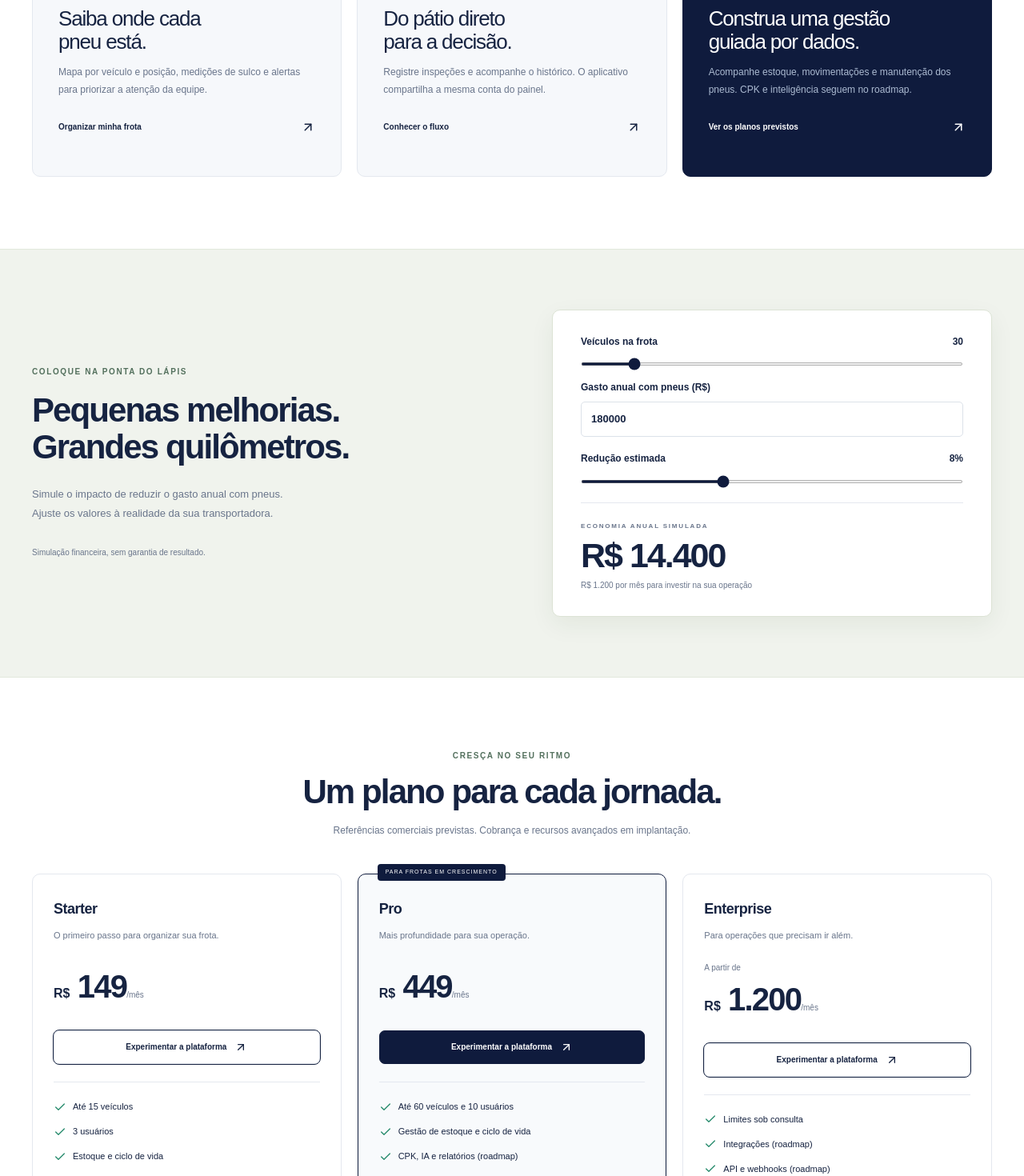
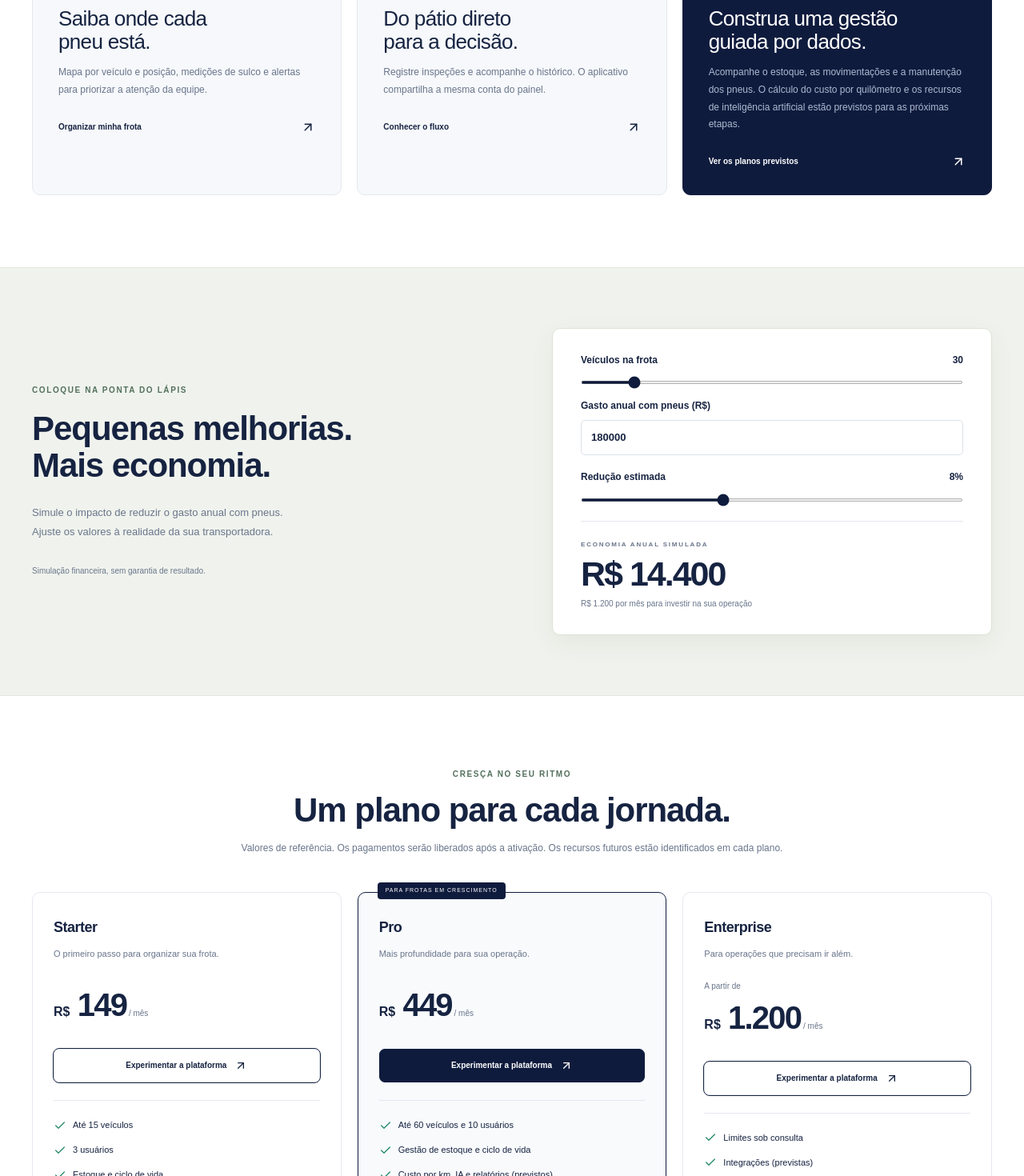
Before and after one commit to geevheit-tecnology/geevheithtires, a Next.js app in the folder web/: page / in a window 1280 px wide. Shown: the part 1330-2800 px from the top of the page at 80% size. Built offline with nearby package versions, Linux system fonts and the light colour scheme.

Commit message:
fix: improve Portuguese copy and text spacing

```diff
--- a/web/app/globals.css
+++ b/web/app/globals.css
@@ -71,7 +71,7 @@ h1,
 h2,
 h3 {
   line-height: 1.1;
-  letter-spacing: -0.045em;
+  letter-spacing: -0.025em;
 }
 p {
   color: var(--muted);
@@ -805,6 +805,8 @@ label small {
 }
 .footer {
   display: flex;
+  flex-wrap: wrap;
+  gap: 20px 24px;
   justify-content: space-between;
   align-items: center;
   padding-block: 40px;
@@ -821,8 +823,8 @@ label small {
   font-size: 5px;
 }
 .footer > span,
-.footer > a:last-child {
-  font-size: 10px;
+.footer > a:not(.brand) {
+  font-size: 12px;
   color: var(--muted);
   display: flex;
   gap: 8px;
--- a/web/components/auth-form.tsx
+++ b/web/components/auth-form.tsx
@@ -140,9 +140,9 @@ export function AuthForm({
         <div>
           <span className="eyebrow">CONTROLE EM CADA QUILÔMETRO</span>
           <h1>
-            O próximo passo
+            O próximo passo{" "}
             <br />
-            da sua frota
+            da sua frota{" "}
             <br />
             <em>começa aqui.</em>
           </h1>
--- a/web/components/landing.tsx
+++ b/web/components/landing.tsx
@@ -148,9 +148,9 @@ export default function Home() {
                 GESTÃO DE PNEUS PARA QUEM MOVE O BRASIL
               </div>
               <h1>
-                Mais estrada.
+                Mais estrada.{" "}
                 <br />
-                Menos custos.
+                Menos custos.{" "}
                 <br />
                 <em>Cada pneu conta.</em>
               </h1>
@@ -213,7 +213,7 @@ export default function Home() {
                     </p>
                   </div>
                   <strong>
-                    {selected.tread_mm} <small>mm</small>
+                    {selected.tread_mm.toLocaleString("pt-BR")} <small>mm</small>
                   </strong>
                 </div>
               </div>
@@ -252,7 +252,7 @@ export default function Home() {
                 UMA OPERAÇÃO. UMA VISÃO COMPLETA.
               </div>
               <h2>
-                O pneu deixa sinais.
+                O pneu deixa sinais.{" "}
                 <br />
                 Sua gestão precisa enxergar.
               </h2>
@@ -267,7 +267,7 @@ export default function Home() {
               <span className="feature-number">01 / VISIBILIDADE</span>
               <CircleDot />
               <h3>
-                Saiba onde cada
+                Saiba onde cada{" "}
                 <br />
                 pneu está.
               </h3>
@@ -283,7 +283,7 @@ export default function Home() {
               <span className="feature-number">02 / OPERAÇÃO</span>
               <ScanLine />
               <h3>
-                Do pátio direto
+                Do pátio direto{" "}
                 <br />
                 para a decisão.
               </h3>
@@ -299,13 +299,14 @@ export default function Home() {
               <span className="feature-number">03 / EVOLUÇÃO</span>
               <BarChart3 />
               <h3>
-                Construa uma gestão
+                Construa uma gestão{" "}
                 <br />
                 guiada por dados.
               </h3>
               <p>
-                Acompanhe estoque, movimentações e manutenção dos pneus. CPK e
-                inteligência seguem no roadmap.
+                Acompanhe o estoque, as movimentações e a manutenção dos pneus.
+                O cálculo do custo por quilômetro e os recursos de inteligência
+                artificial estão previstos para as próximas etapas.
               </p>
               <a href="#planos">
                 Ver os planos previstos <ArrowUpRight size={18} />
@@ -318,9 +319,9 @@ export default function Home() {
             <div>
               <div className="eyebrow dark">COLOQUE NA PONTA DO LÁPIS</div>
               <h2>
-                Pequenas melhorias.
+                Pequenas melhorias.{" "}
                 <br />
-                Grandes quilômetros.
+                Mais economia.
               </h2>
               <p>
                 Simule o impacto de reduzir o gasto anual com pneus. Ajuste os
@@ -384,8 +385,8 @@ export default function Home() {
             <div className="eyebrow dark">CRESÇA NO SEU RITMO</div>
             <h2>Um plano para cada jornada.</h2>
             <p>
-              Referências comerciais previstas. Cobrança e recursos avançados em
-              implantação.
+              Valores de referência. Os pagamentos serão liberados após a ativação.
+              Os recursos futuros estão identificados em cada plano.
             </p>
           </div>
           <div className="plans">
@@ -409,8 +410,8 @@ export default function Home() {
                 items: [
                   "Até 60 veículos e 10 usuários",
                   "Gestão de estoque e ciclo de vida",
-                  "CPK, IA e relatórios (roadmap)",
-                  "Até 3 filiais (roadmap)",
+                  "Custo por km, IA e relatórios (previstos)",
+                  "Gestão de até 3 filiais (prevista)",
                 ],
               },
               {
@@ -419,8 +420,8 @@ export default function Home() {
                 desc: "Para operações que precisam ir além.",
                 items: [
                   "Limites sob consulta",
-                  "Integrações (roadmap)",
-                  "API e webhooks (roadmap)",
+                  "Integrações (previstas)",
+                  "API e webhooks (previstos)",
                   "Atendimento a combinar",
                 ],
               },
@@ -437,7 +438,7 @@ export default function Home() {
                 <div className="price">
                   {i === 2 && <small>A partir de </small>}
                   <span>R$</span> {p.price}
-                  <small>/mês</small>
+                  <small>{" / mês"}</small>
                 </div>
                 <Link
                   href="/cadastro"
@@ -461,7 +462,7 @@ export default function Home() {
           <div>
             <div className="eyebrow dark">SEM DÚVIDAS NA ESTRADA</div>
             <h2>
-              Antes de dar
+              Antes de dar{" "}
               <br />a partida.
             </h2>
           </div>
@@ -481,7 +482,7 @@ export default function Home() {
               ],
               [
                 "Todos os recursos dos planos já estão disponíveis?",
-                "Estoque, ciclo de vida, inspeções e alertas internos estão disponíveis na web. Cobrança, recursos marcados como roadmap e modo offline completo continuam previstos para as próximas etapas.",
+                "O controle de estoque, o ciclo de vida dos pneus, as inspeções e os alertas internos estão disponíveis no site. Os pagamentos ainda precisam ser ativados. Os recursos indicados como previstos e o funcionamento completo sem internet serão disponibilizados em etapas futuras.",
               ],
             ].map(([q, a]) => (
               <details key={q}>
@@ -498,7 +499,7 @@ export default function Home() {
           <div>
             <div className="eyebrow">SUA PRÓXIMA ROTA COMEÇA AQUI</div>
             <h2>
-              Leve sua gestão
+              Leve sua gestão{" "}
               <br />
               mais longe.
             </h2>
```
